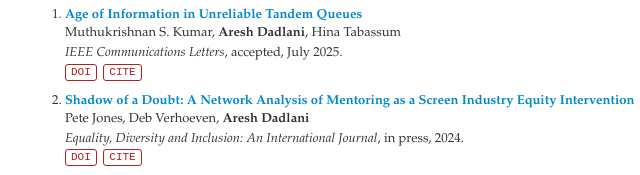
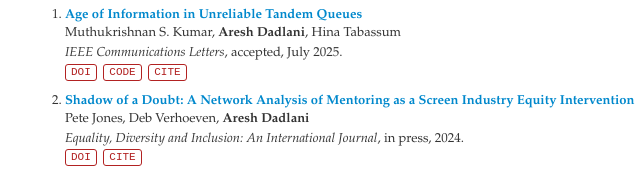
Before and after one commit to a-dadlani/a-dadlani.github.io, a plain HTML site: page publication.html in a window 1280 px wide. Both pictures are taken after a click on the tab "Journal Articles". Shown: the part 208-383 px from the top of the page, 170-810 px from the left. Drawn offline with nearby package versions, Linux system fonts and the light colour scheme.

Commit message:
Update publication.html

```diff
--- a/publication.html
+++ b/publication.html
@@ -160,7 +160,7 @@
 					Muthukrishnan S. Kumar, <b>Aresh Dadlani</b>, Hina Tabassum<br>
 					<em>IEEE Communications Letters</em>, accepted, July 2025.<br>
 					<a class="btn btn-outline-custom btn-sm btn-inline" style="font-family:monospace;" href="" target="_blank" rel="noopener">DOI</a>&nbsp;
-				   <!--<a class="btn btn-outline-custom btn-sm btn-inline" style="font-family:monospace;" href="https://github.com/cnsl-mru/AoI-in-Unreliable-Tandem-Queues.git" target="_blank" rel="noopener">CODE</a>&nbsp;-->
+				   	<a class="btn btn-outline-custom btn-sm btn-inline" style="font-family:monospace;" href="https://github.com/cnsl-mru/AoI-in-Unreliable-Tandem-Queues.git" target="_blank" rel="noopener">CODE</a>&nbsp;
 				   <button type="button" class="btn btn-outline-custom btn-sm js-cite-modal btn-inline" style="font-family:monospace;" data-filename="/bib_files/commlett25a.bib">CITE</button>
 				</p>
 				</li>
```
